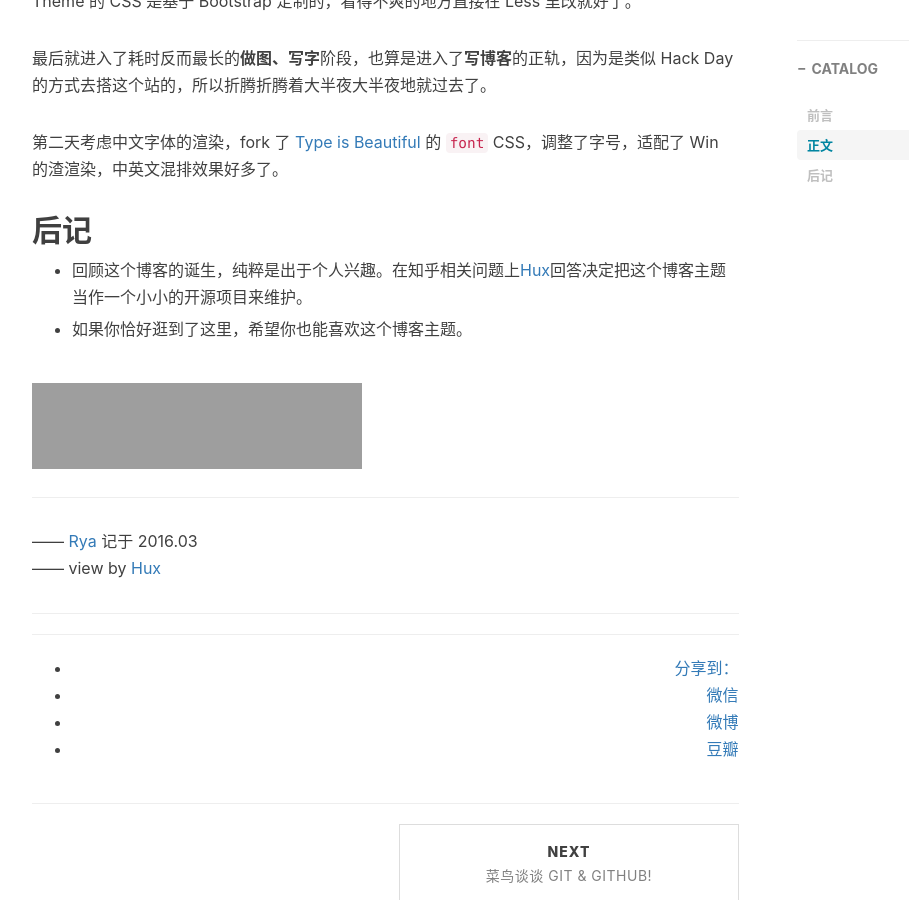
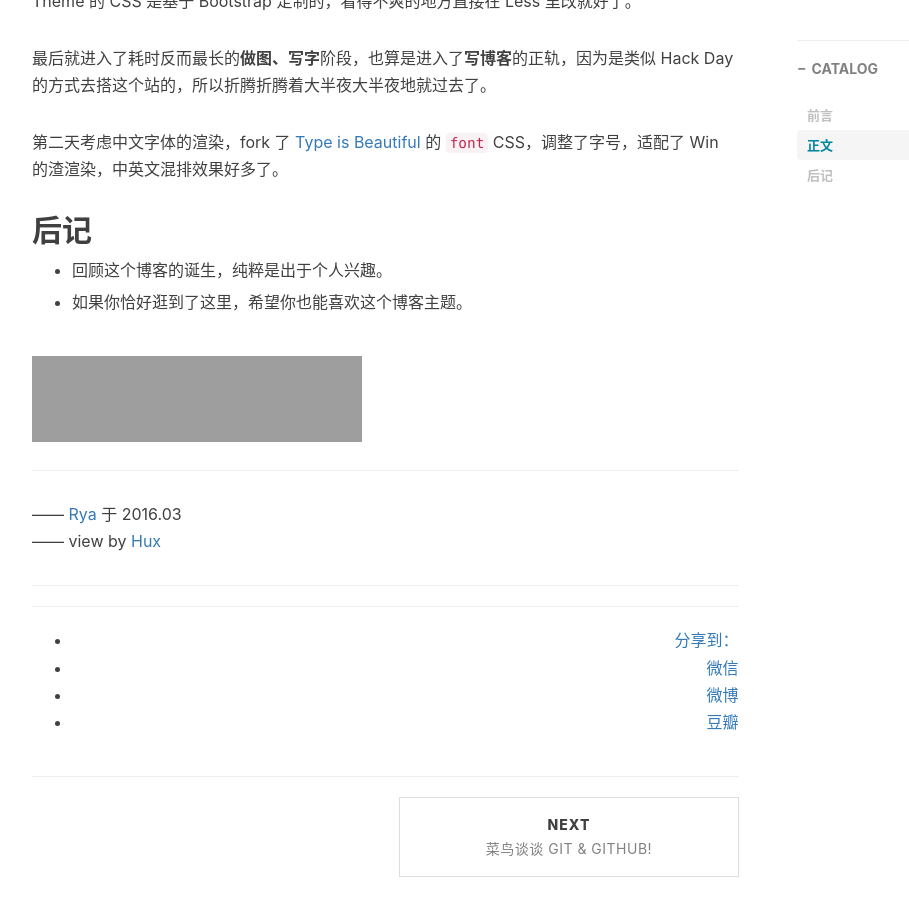
Before and after one commit to RyanYans/RyanYans.github.io, a Jekyll site: the page built from _posts/2016-03-23-hello-2016.markdown, in a window 1280 px wide and 900 px high, scrolled down 2035 px. Shown: the whole window, without its empty margins (233-1142 px from the left). Built offline with Jekyll 4.4.1, drawn with Linux system fonts in a browser that asks for light colours; nearby versions of some CDN libraries; comment, search, counter and statistics services are not loaded; grey boxes are pictures that could not be loaded.

```diff
--- a/_posts/2016-03-23-hello-2016.markdown
+++ b/_posts/2016-03-23-hello-2016.markdown
@@ -69,15 +69,15 @@ Theme 的 CSS 是基于 Bootstrap 定制的，看得不爽的地方直接在 Les
 
 ## 后记
 
-* 回顾这个博客的诞生，纯粹是出于个人兴趣。在知乎相关问题上[Hux](https://github.com/Huxpro/huxpro.github.io)回答决定把这个博客主题当作一个小小的开源项目来维护。
+* 回顾这个博客的诞生，纯粹是出于个人兴趣。
 
 * 如果你恰好逛到了这里，希望你也能喜欢这个博客主题。
 
-<iframe frameborder="no" border="0" marginwidth="0" marginheight="0" width=330 height=86 src="http://music.163.com/outchain/player?type=2&id=28248872&auto=1&height=66"></iframe>
+<iframe frameborder="no" border="0" marginwidth="0" marginheight="0" width="330" height="86" src="http://music.163.com/outchain/player?type=2&id=28248872&auto=1&height=66"></iframe>
 
 ---
 
- —— [Rya](https://github.com/RyanYans) 记于 2016.03
+ —— [Rya](https://github.com/RyanYans) 于 2016.03
  —— view by [Hux](https://github.com/Huxpro)
 
 ---
```
